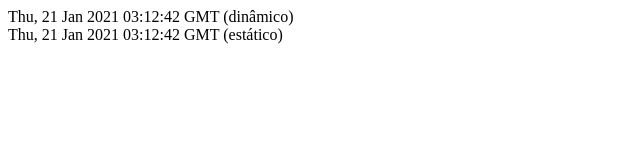
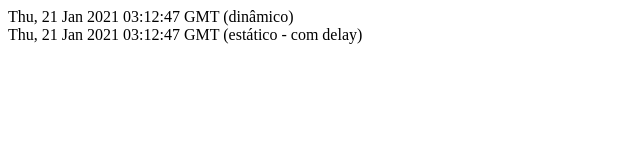
Before and after one commit to LEANDRO-LOPES-COSTA/nextJS-estudo, a Next.js app: page /tempo in a window 1280 px wide. Shown: the top 160 px of the page, without its empty margins (0-640 px from the left). Built offline with nearby package versions, Linux system fonts and the light colour scheme.

Commit message:
tempo com delay

```diff
--- a/pages/tempo.js
+++ b/pages/tempo.js
@@ -1,17 +1,22 @@
 function Tempo (props){
+    console.log('passando pelo Frontend');
     const dynamicDate = new Date();
     const dynamicDateString = dynamicDate.toGMTString();
 
     return (
         <div>
             <div>{dynamicDateString} (dinâmico)</div>
-            <div>{props.staticDateString} (estático)</div>
+            <div>{props.staticDateString} (estático - com delay)</div>
 
         </div>
     )
 }
 
-export function getStaticProps() {
+export async function getStaticProps() {
+    console.log('Passando pelo getStatic Props()');
+    console.log('Adicionando delay de 5 segundos');
+
+    await delay(5000);
     const dynamicDate = new Date();
     const staticDateString = dynamicDate.toGMTString();
 
@@ -22,4 +27,6 @@
     }
 }
 
+const delay = ms => new Promise(resolve => setTimeout (resolve, ms));
+
 export default Tempo;
```
